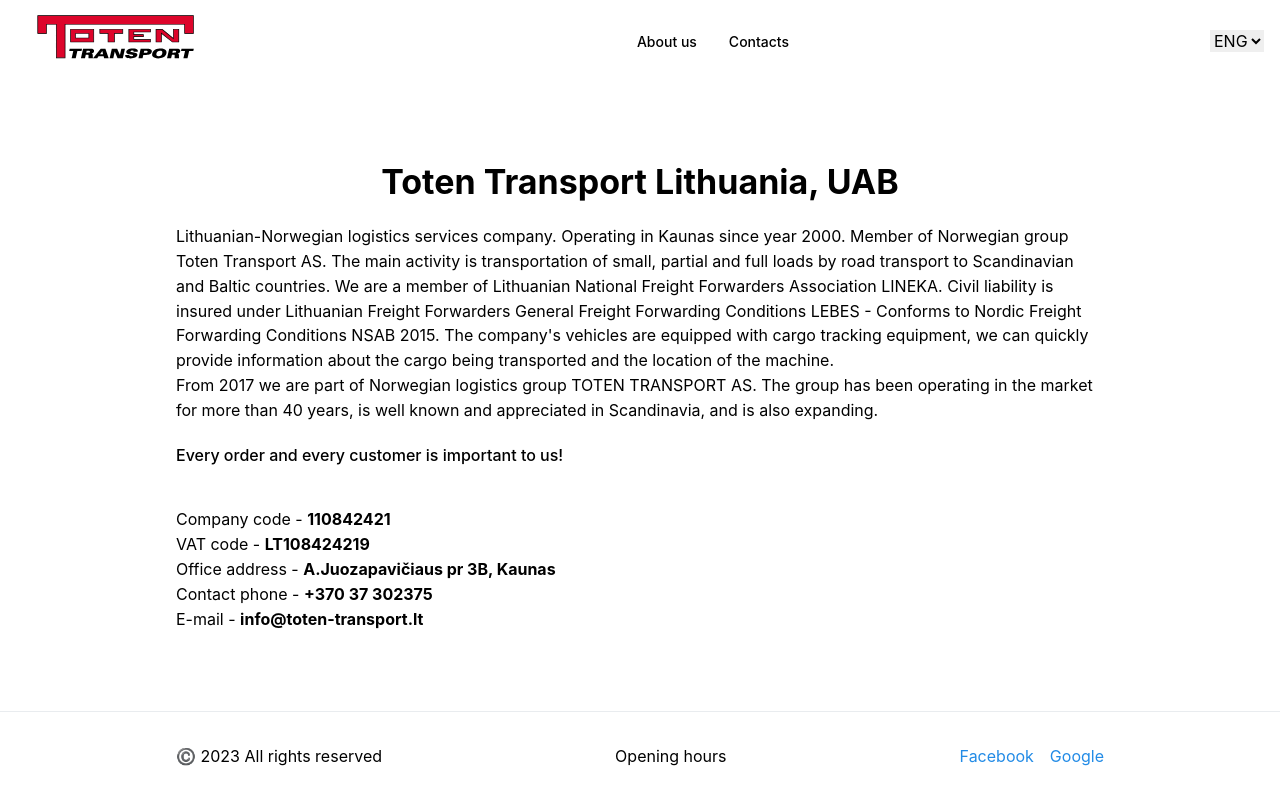
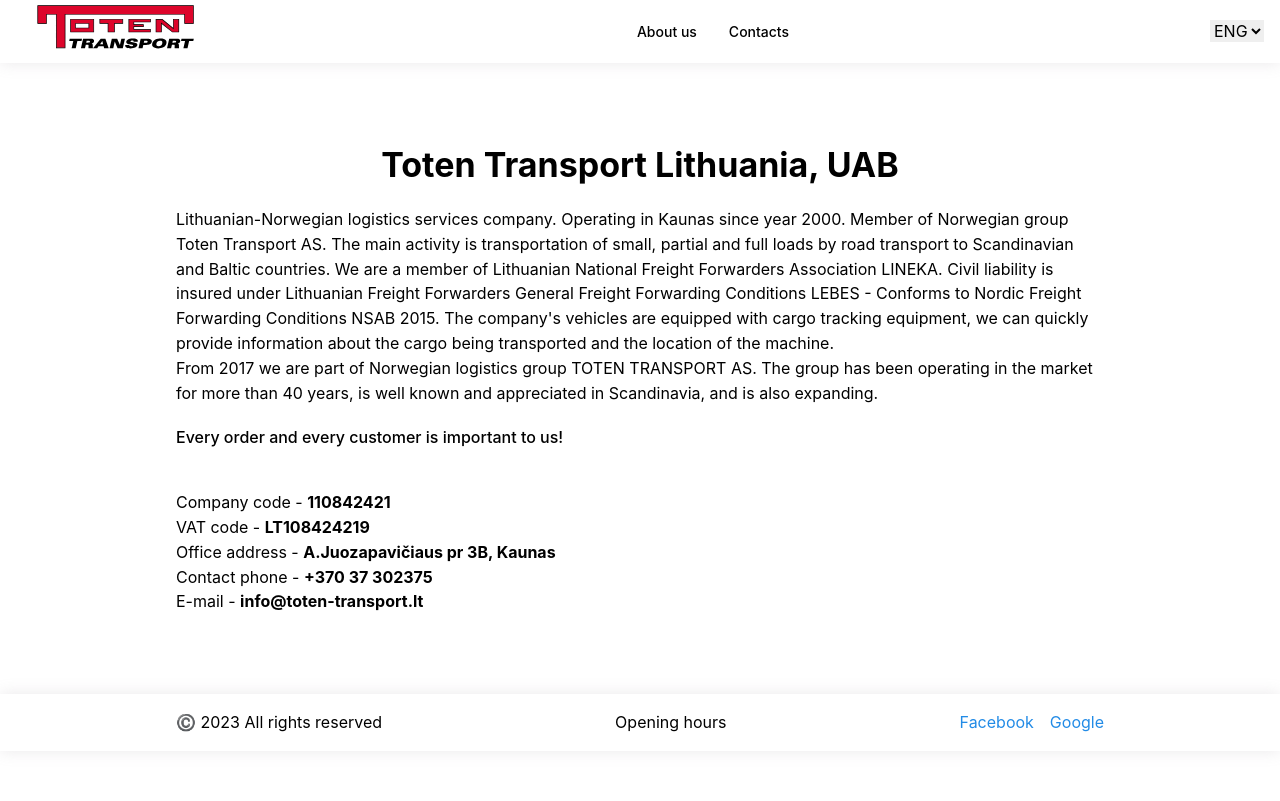
Before and after one commit to Mancefas/toten-transport-lt, a Next.js app: page /en/about in a window 1280 px wide. Built offline with nearby package versions, Linux system fonts and the light colour scheme.

Commit message:
header, footer changes, custom css shadow to theme

```diff
--- a/components/Footer/Footer.module.css
+++ b/components/Footer/Footer.module.css
@@ -1,14 +1,16 @@
 .footer {
     height: fit-content;
-    border-top: rem(1px) solid light-dark(var(--mantine-color-gray-2), var(--mantine-color-dark-5));
+    box-shadow: var(--mantine-shadow-custom);
+    -webkit-box-shadow: var(--mantine-shadow-custom);
+    -moz-box-shadow: var(--mantine-shadow-custom);
   }
 
 .inner {
     display: flex;
     justify-content: space-between;
     align-items: center;
-    padding-top: var(--mantine-spacing-xl);
-    padding-bottom: var(--mantine-spacing-xl);
+    padding-top: var(--mantine-spacing-md);
+    padding-bottom: var(--mantine-spacing-md);
 }
 
 @media (max-width: 700px) {
--- a/components/Header/Header.module.css
+++ b/components/Header/Header.module.css
@@ -1,7 +1,9 @@
 .header {
-    height: rem(60px);
     padding-left: var(--mantine-spacing-md);
     padding-right: var(--mantine-spacing-md);
+    box-shadow: var(--mantine-shadow-custom);
+    -webkit-box-shadow: var(--mantine-shadow-custom);
+    -moz-box-shadow: var(--mantine-shadow-custom);
   }
 
   .link {
--- a/components/Header/Header.tsx
+++ b/components/Header/Header.tsx
@@ -24,7 +24,7 @@
   ));
 
   return (
-    <Box py={10}>
+    <Box>
       <header className={classes.header}>
         <Group justify="space-between" h="100%">
           {/* Company logo */}
--- a/theme.ts
+++ b/theme.ts
@@ -4,4 +4,7 @@
 
 export const theme = createTheme({
   /* Put your mantine theme override here */
+  shadows: {
+    custom: '0px 0px 15px 0px rgba(148,142,148,0.2)',
+  },
 });
```
